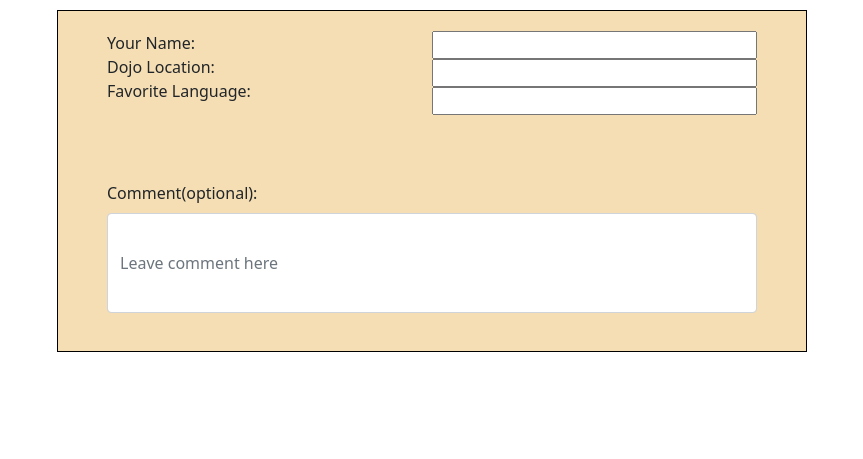
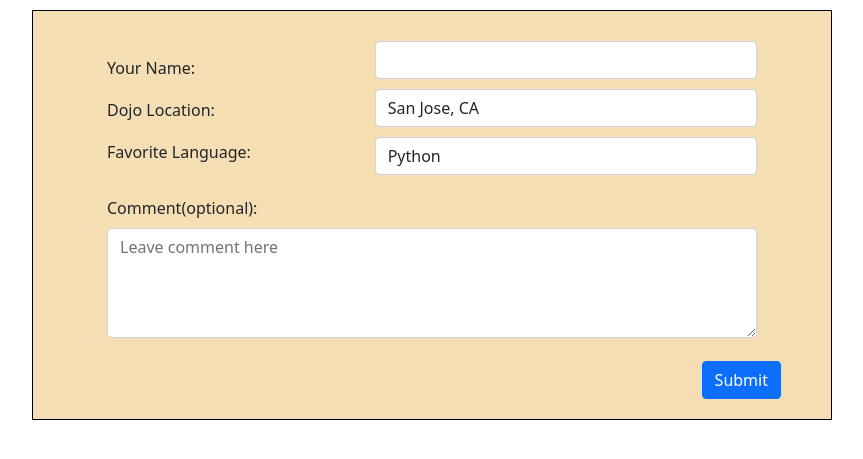
Before and after one commit to jchooker/django-dojo-survey-1, a Django app: page / in a window 1280 px wide. Shown: the top 459 px of the page, without its empty margins (53-916 px from the left). Run offline with Django 3.2, Linux system fonts and the light colour scheme.

Commit message:
Unfinished html and other aspects; need to figure out how to move input from 1st page to 2nd

```diff
--- a/dojo_survey_1_app/static/css/style.css
+++ b/dojo_survey_1_app/static/css/style.css
@@ -8,10 +8,11 @@
     width: 970px;
     display: flex;
     justify-content: center;
+
 }
 
 #survey-menu {
-    width: 750px;
+    width: 800px;
     min-height: 300px;
     margin: 10px;
     padding: 20px 20px 20px 20px;
@@ -39,18 +40,31 @@
 #menu-left {
     width: 350px;
     min-height: 150px;
+    margin-top: 15px;
     display: flex;
     flex-direction: column;
 }
 
+#menu-left > * {
+    margin-top: 10px;
+}
+
 #menu-right {
-    width: 350px;
+    width: 500px;
     min-height: 150px;
     display: flex;
     flex-direction: column;
 }
 
-.form-control {
-    height: 100px;
-    text-align:left;
+#menu-right > * {
+    margin-top: 10px;
 }
+
+.btn-primary {
+    align-self:flex-end;
+    margin: 15px 30px 0 0;
+}
+
+.underlined-text {
+    text-decoration: underline;
+}
--- a/dojo_survey_1_app/templates/index.html
+++ b/dojo_survey_1_app/templates/index.html
@@ -6,33 +6,49 @@
     <meta name="viewport" content="width=device-width, initial-scale=1.0">
     <title>Survey Index</title>
     <!-- CSS only -->
-    {% load static%}
+    {% load static %}
     <link href="https://cdn.jsdelivr.net/npm/bootstrap@5.1.3/dist/css/bootstrap.min.css" rel="stylesheet" integrity="sha384-1BmE4kWBq78iYhFldvKuhfTAU6auU8tT94WrHftjDbrCEXSU1oBoqyl2QvZ6jIW3" crossorigin="anonymous">
     <link rel="stylesheet" href="{% static 'css/style.css'%}">
 </head>
 <body>
     <div id="wrapper">
         <form id="survey-menu" action = "/result" method="POST">
+        {% csrf_token %}
             <div id="menu-upper-half">
                 <div id="menu-left">
-                    <label name="your_name">Your Name: </label>
-                    <label name="location">Dojo Location: </label>
-                    <label name ="fav_lang">Favorite Language: </label>
+                    <label class="form-label" name="your_name">Your Name: </label>
+                    <label class="form-label" name="location">Dojo Location: </label>
+                    <label class="form-label" name ="fav_lang">Favorite Language: </label>
                 </div>
                 <div id="menu-right">
-                    <input type="text" id="your_name" name="your_name">
-                    <input type="text" id="your_name" name="location">
-                    <input type="text" id="your_name" name="fav_lang">
+                    <input type="text" id="your_name" class="form-control" name="your_name">
+                    <select id="location" class="form-control" name="location">
+                        <option>San Jose, CA</option>
+                        <option>Bellevue, WA</option>
+                        <option>Boise, ID</option>
+                        <option>Chicago, IL</option>
+                        <option>Los Angeles, CA</option>
+                        <option>Online</option>
+                    </select>
+                    <select id="fav_lang" class="form-control" name="fav_lang">
+                        <option>Python</option>
+                        <option>Perl</option>
+                        <option>C++</option>
+                        <option>Java</option>
+                        <option>C#</option>
+                        <option>Ruby</option>
+                    </select>
                 </div>
             </div>
             <div id="menu-lower-half">
-                <div class="mb-3">
+                <div class="col-md-14">
                     <label for="exampleFormControlInput1" class="form-label">Comment(optional):</label>
-                    <input type="email" class="form-control" id="exampleFormControlInput1" placeholder="Leave comment here">
+                    <textarea rows=4 class="form-control" id="exampleFormControlInput1 ex4" placeholder="Leave comment here"></textarea>
                 </div>
             </div>
+            <input class="btn btn-primary" type="submit" value="Submit">
+        </form>
 
-        </form>
         <!-- </div> -->
     </div>
 </body>
--- a/dojo_survey_1_app/views.py
+++ b/dojo_survey_1_app/views.py
@@ -4,6 +4,9 @@ def index(request):
     return render(request, "index.html")
 
 def result(request):
+    yr_name=request.POST['your_name']
+    loc=request.POST['location']
+    fv_lang=request.POST['fav_lang']
     context= {
         'result': request.POST
     }
```
Also changed, not shown: dojo_survey_1_app/templates/result.html (+25 -0 lines).
